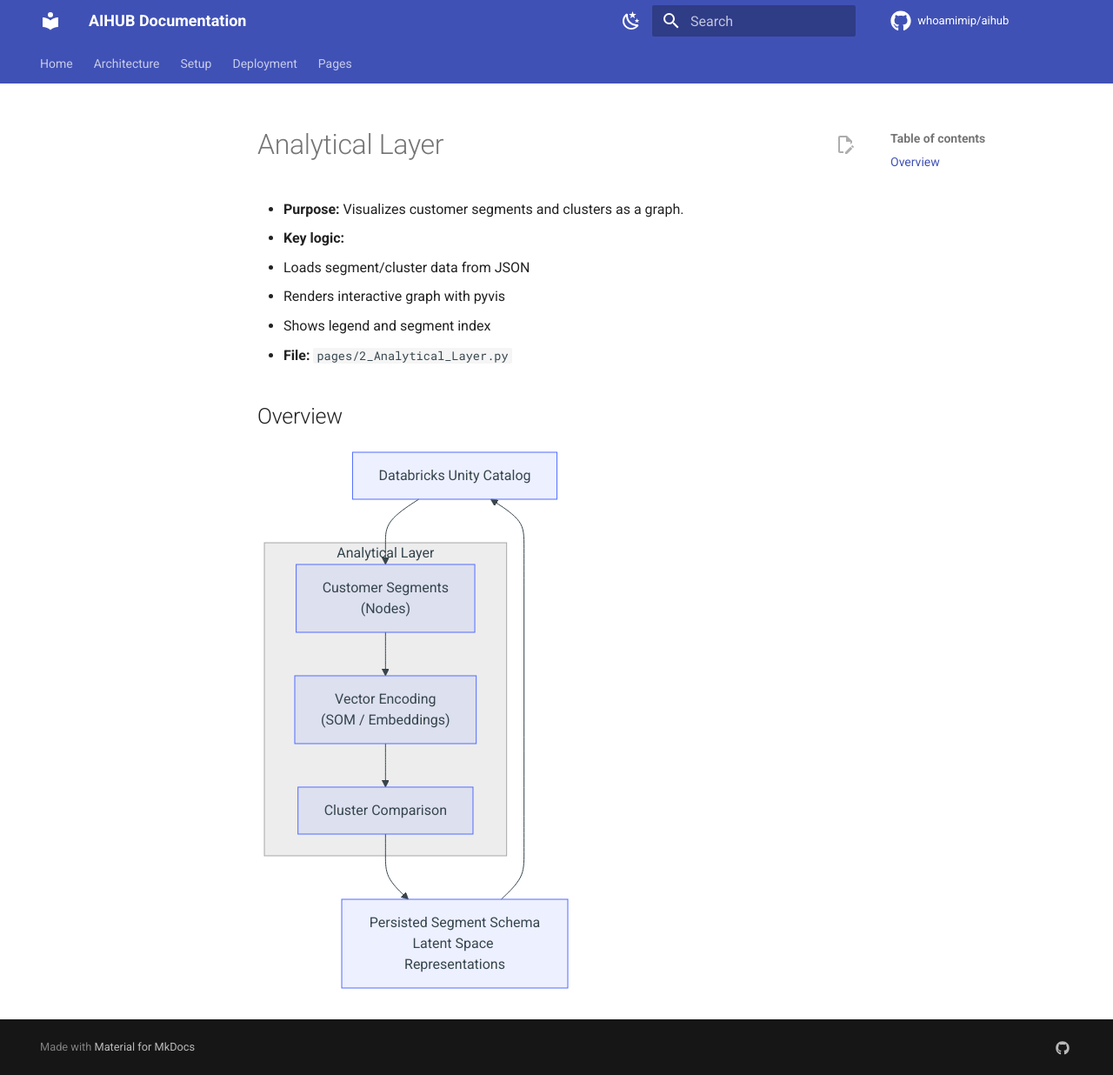
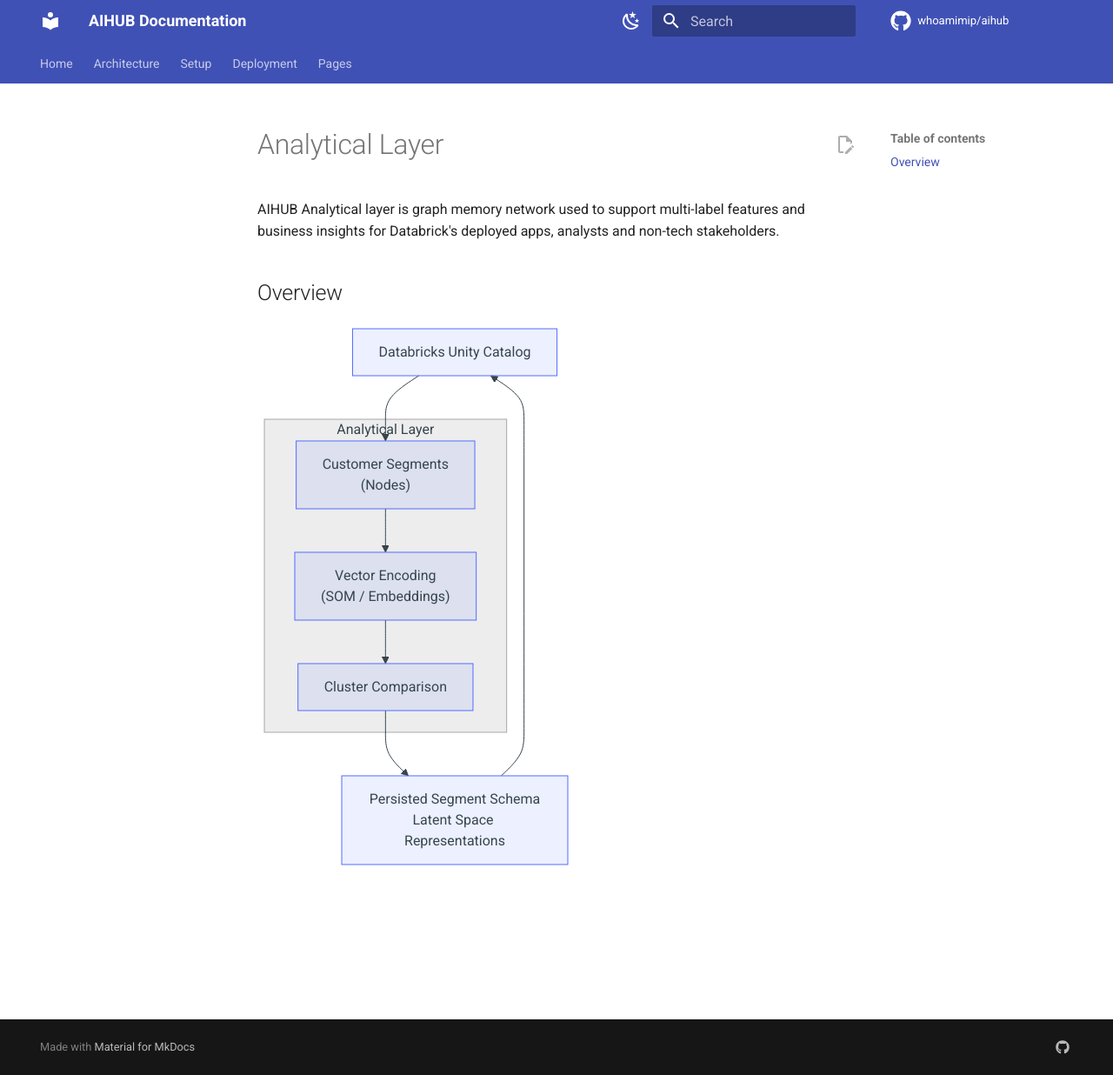
Before and after one commit to whoamimip/aihub, an MkDocs documentation site: the page built from docs/pages/analytical-layer.md, in a window 1280 px wide and 1236 px high. Shown: the whole window at 87% size. Built offline with MkDocs 1.6.1 and Material for MkDocs 9.7.7, drawn with Linux system fonts in a browser that asks for light colours; comment, search, counter and statistics services are not loaded.

Commit message:
update readme

```diff
--- a/docs/pages/analytical-layer.md
+++ b/docs/pages/analytical-layer.md
@@ -1,11 +1,6 @@
 # Analytical Layer
 
-- **Purpose:** Visualizes customer segments and clusters as a graph.
-- **Key logic:**
-  - Loads segment/cluster data from JSON
-  - Renders interactive graph with pyvis
-  - Shows legend and segment index
-- **File:** `pages/2_Analytical_Layer.py`
+AIHUB Analytical layer is graph memory network used to support multi-label features and business insights for Databrick's deployed apps, analysts and non-tech stakeholders.
 
 ## Overview
 
```
